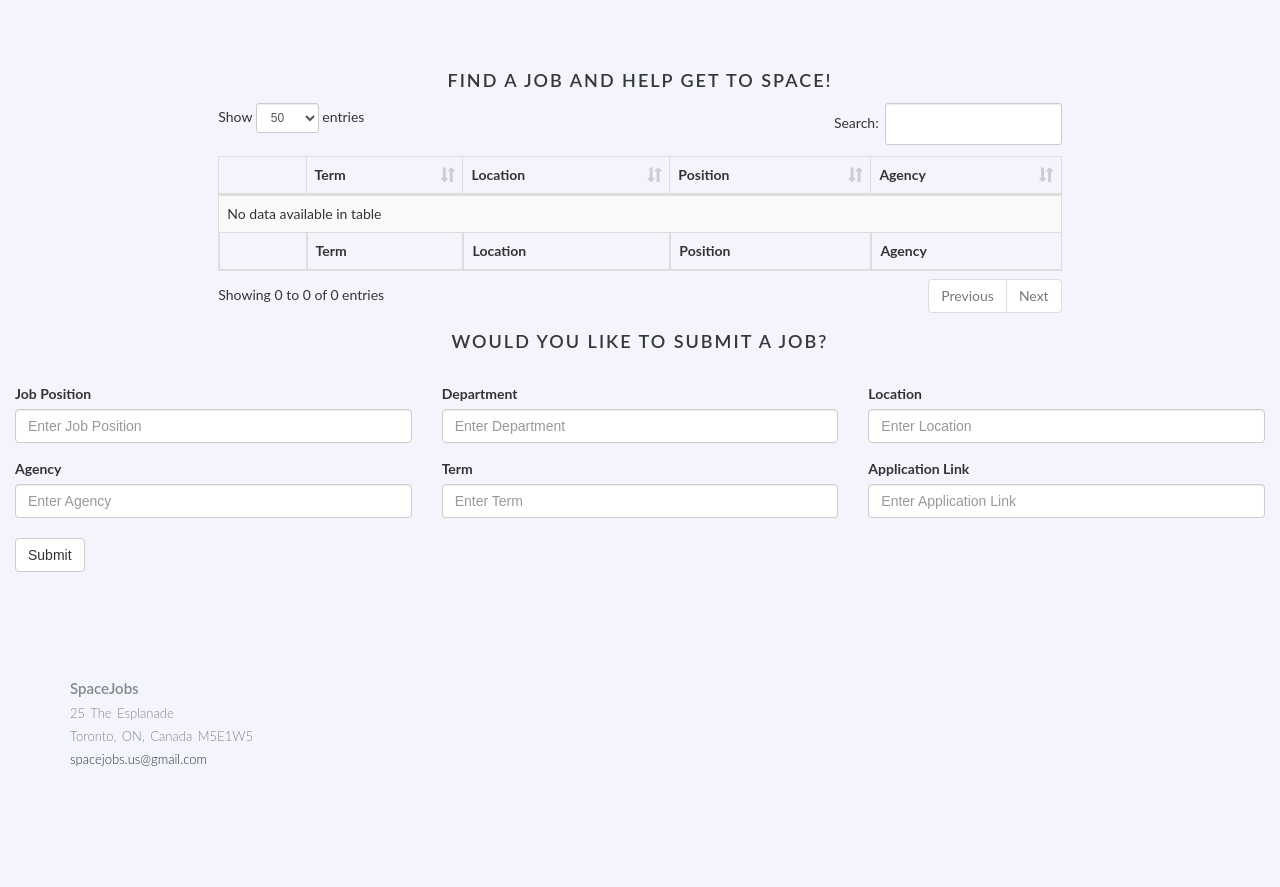
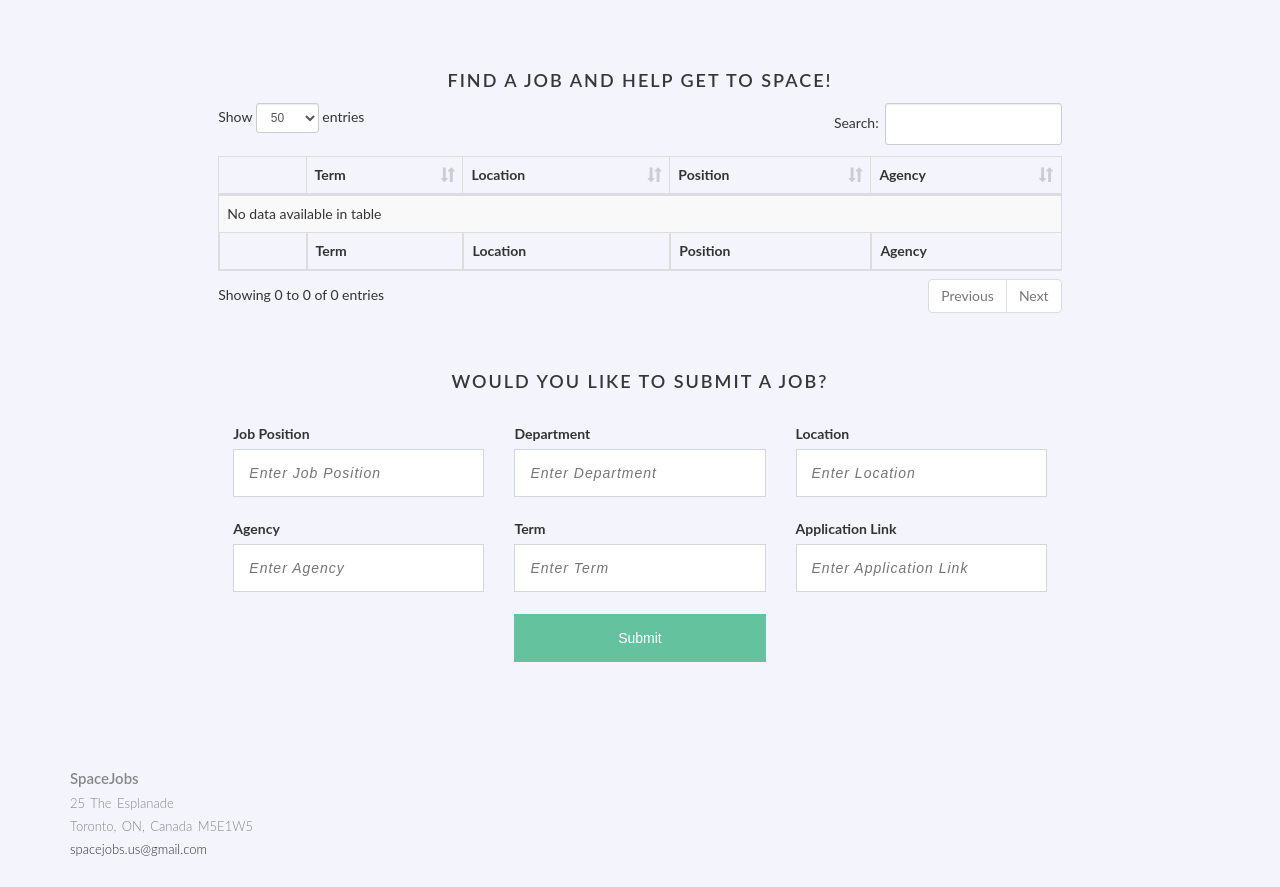
Before and after one commit to elburz/spacejobs, a Flask app: page / in a window 1280 px wide. Shown: the part 240-1127 px from the top of the page. Before the commit the page ends 1006 px from the top, so only its background shows below. Run offline with Flask 2, Linux system fonts and the light colour scheme; data that the repository does not hold is empty; some libraries are stand-ins or nearby versions.

Commit message:
style job submit form on main

```diff
--- a/static/css/styles.css
+++ b/static/css/styles.css
@@ -242,6 +242,8 @@ a.close-overlay.hidden { display: none }
 .sign-up { text-align: center; background-color: #f4f5fc;}
 .signup-input { border: solid 1px #d3d7d9; padding: 15px; width: 65%; color: #929292; font-style: italic; letter-spacing: 1px; }
 .submit-btn { background-color: #64c29e; color: #fff; border: solid 1px #64c29e; font-weight: 300; padding: 15px 50px; }
+.jobsubmit-btn { width: 100%; background-color: #64c29e; color: #fff; border: solid 1px #64c29e; font-weight: 300; padding: 15px 50px; }
+.jobsubmit-input { display: block; border: solid 1px #d3d7d9; padding: 15px; width: 100%; color: #929292; font-style: italic; letter-spacing: 1px; }
 section.sign_up { padding: 10px 0px 0px 0px; background-color: #f4f5fc;}
 footer { background-color: #f4f5fc; padding: 25px 0; }
 footer p { font-size: 13px; margin: 0; }
--- a/templates/main.html
+++ b/templates/main.html
@@ -46,26 +46,28 @@
 				</tbody>
 			</table>
 		</div>
-		<div class="col-md-12">
+	</div>
+	<div class="row" style="padding: 40px 0px 0px 0px">
+		<div class="col-md-8 col-md-offset-2">
       		<h1 class="chain">WOULD YOU LIKE TO SUBMIT A JOB?</h1>
                 <form method="post" name="job_post">
                     <div class="form-group" style="padding: 20px 0px">
-                        <div class="col-sm-4"><label for="JobPosition">Job Position</label><input required="" placeholder="Enter Job Position" name="jobposition" id="JobPosition" class="form-control" type="text"></div>
+                        <div class="col-sm-4"><label for="JobPosition">Job Position</label><input required="" placeholder="Enter Job Position" name="jobposition" id="JobPosition" class="jobsubmit-input" type="text"></div>
 
-                        <div class="col-sm-4"><label for="Department">Department</label><input required="" placeholder="Enter Department" name="department" id="Department" class="form-control" type="text"></div>
+                        <div class="col-sm-4"><label for="Department">Department</label><input required="" placeholder="Enter Department" name="department" id="Department" class="jobsubmit-input" type="text"></div>
 
-                      <div class="col-sm-4"><label for="Location">Location</label><input required="" placeholder="Enter Location" id="Location" class="form-control" name="location" type="text"></div>
+                      <div class="col-sm-4"><label for="Location">Location</label><input required="" placeholder="Enter Location" id="Location" class="jobsubmit-input" name="location" type="text"></div>
                     </div>
 
-                    <div class="form-group" style="padding: 40px 0px">
-                        <div class="col-sm-4"><label for="Agency">Agency</label><input required="" placeholder="Enter Agency" id="Agency" class="form-control" name="agency" type="text"></div>
-                        <div class="col-sm-4"><label for="Term">Term</label><input required="" placeholder="Enter Term" id="Term" name="term" class="form-control" type="text"></div>
+                    <div class="form-group" style="padding: 60px 0px">
+                        <div class="col-sm-4"><label for="Agency">Agency</label><input required="" placeholder="Enter Agency" id="Agency" class="jobsubmit-input" name="agency" type="text"></div>
+                        <div class="col-sm-4"><label for="Term">Term</label><input required="" placeholder="Enter Term" id="Term" name="term" class="jobsubmit-input" type="text"></div>
 
-                        <div class="col-sm-4"><label for="ApplicationLink">Application Link</label><input required="" placeholder="Enter Application Link" id="ApplicationLink" class="form-control" name="link" type="text"></div>
+                        <div class="col-sm-4"><label for="ApplicationLink">Application Link</label><input required="" placeholder="Enter Application Link" id="ApplicationLink" class="jobsubmit-input" name="link" type="text"></div>
                     </div>
 
-                    <div style="padding: 20px 15px" class="col-sm-5">
-                    	<button required="" value="job_submit" class="btn btn-default" name="submit" type="submit">Submit</button>
+                    <div style="padding: 20px 15px" class="col-sm-4 col-sm-offset-4">
+                    	<button required="" value="job_submit" class="jobsubmit-btn center-block" name="submit" type="submit">Submit</button>
                     </div>
                 </form>
     	</div>
```
